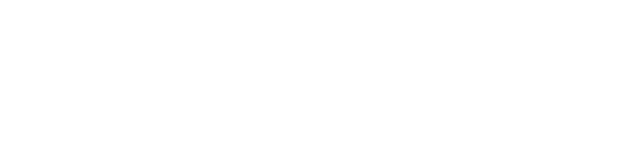
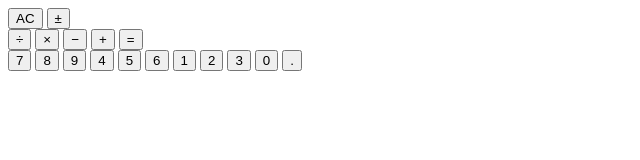
Before and after one commit to zcruz6590/Calculator, a plain HTML site: page index.html in a window 1280 px wide. Shown: the whole page, without its empty margins (0-640 px from the left). Drawn offline with Linux system fonts and the light colour scheme.

Commit message:
created index.html outline

```diff
--- a/index.html
+++ b/index.html
@@ -4,10 +4,37 @@
     <meta charset="UTF-8">
     <meta name="viewport" content="width=device-width, initial-scale=1.0">
     <title>Calculator</title>
+    <style ></style>
 </head>
 <body>
     <div class="calculator">
-
+        <div class="display"></div>
+        <div class="buttons">
+            <div class="top-functions">
+                <button class="clear">AC</button>
+                <button class="pos-neg">±</button>
+            </div>
+            <div class="operators">
+                <button class="division">÷</button>
+                <button class="multiplication">×</button>
+                <button class="subtraction">−</button>
+                <button class="addition">+</button>
+                <button class="equals">=</button>
+            </div>
+            <div class="numbers">
+                <button>7</button>
+                <button>8</button>
+                <button>9</button>
+                <button>4</button>
+                <button>5</button>
+                <button>6</button>
+                <button>1</button>
+                <button>2</button>
+                <button>3</button>
+                <button class="zero">0</button>
+                <button class="decimal">.</button>
+            </div>
+        </div>
     </div>
 </body>
 </html>
```
